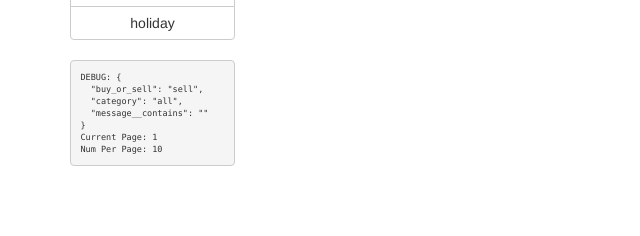
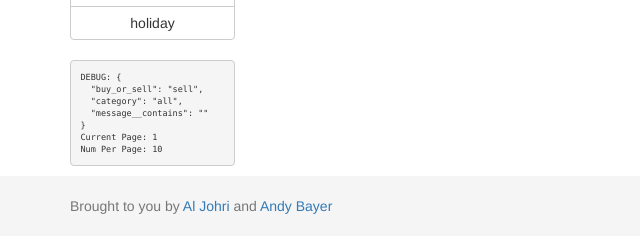
Before and after one commit to AlJohri/nucraigslist, a Django app: page / in a window 1280 px wide. Shown: the part 735-971 px from the top of the page, without its empty margins (0-640 px from the left). Before the commit the page ends 901 px from the top, so only its background shows below. Run offline with Django 3.2, Linux system fonts and the light colour scheme; some libraries are stand-ins or nearby versions.

Commit message:
add credits

```diff
--- a/listings/static/css/style.css
+++ b/listings/static/css/style.css
@@ -1,6 +1,25 @@
-.navbar-form .form-control {
-    width: 100%;
+/* http://getbootstrap.com/examples/sticky-footer/sticky-footer.css */
+
+html {
+  position: relative;
+  min-height: 100%;
 }
+body {
+  /* Margin bottom by footer height */
+  margin-bottom: 60px;
+}
+.footer {
+  position: absolute;
+  bottom: 0;
+  width: 100%;
+  /* Set the fixed height of the footer here */
+  height: 60px;
+  background-color: #f5f5f5;
+}
+.container .text-muted {
+  margin: 20px 0;
+}
+
 
 /*.page-container {
 	width: 100%;
--- a/listings/templates/base.html
+++ b/listings/templates/base.html
@@ -23,5 +23,13 @@
       ga('create', 'UA-56577925-1', 'auto');
       ga('send', 'pageview');
     </script>
+    <br>
+    <br>
+    <br>
+    <div class="footer">
+      <div class="container">
+        <p class="text-muted">Brought to you by <a href="mailto:al.johri@gmail.com">Al Johri</a> and <a href="mailto:andrewbayer2016@u.northwestern.edu">Andy Bayer</a></p>
+      </div>
+    </div>
 </body>
 </html>
```
